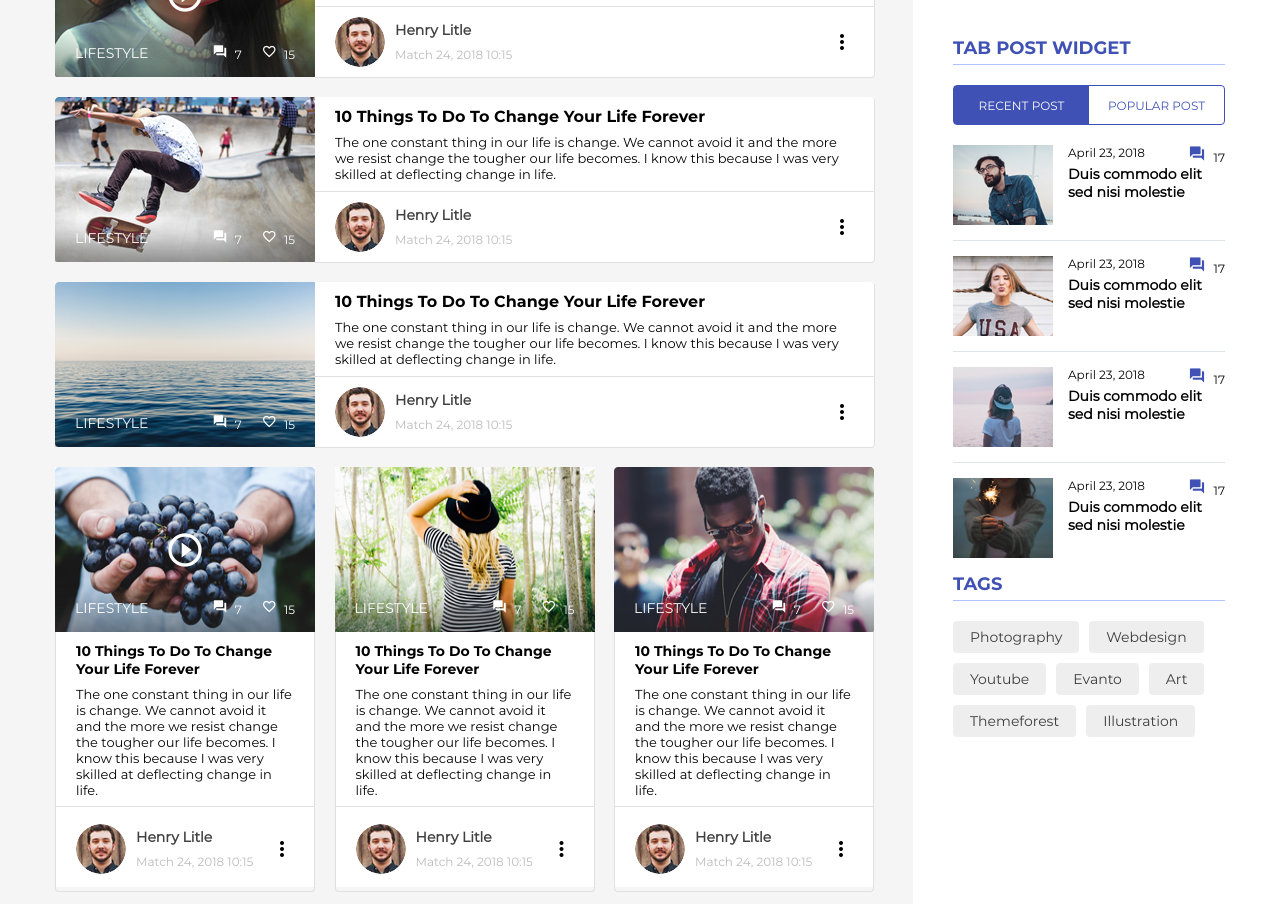
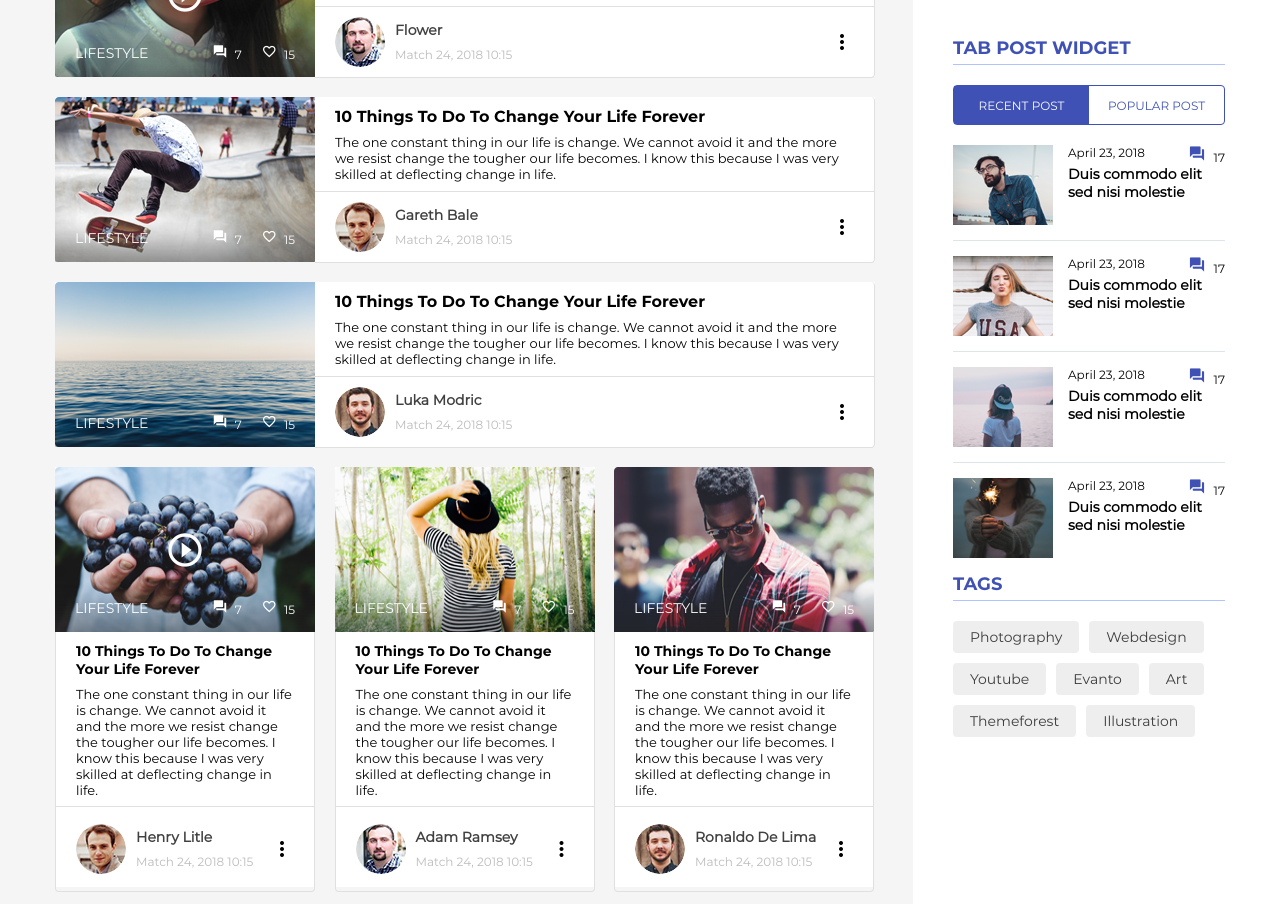
Before and after one commit to uvnavod/html-pasco, a plain HTML site: page index.html in a window 1280 px wide. Shown: the part 1660-2564 px from the top of the page. Drawn offline with Linux system fonts and the light colour scheme.

Commit message:
add author img

```diff
--- a/css/style.css
+++ b/css/style.css
@@ -384,6 +384,7 @@ a {
   width: 100%;
   margin-bottom: 20px;
   background: #fff;
+  box-sizing: border-box;
 }
 
 .main-article--horizontal {
@@ -504,6 +505,7 @@ a {
   border: 1px solid #e0e0e0;
   border-width: 0 1px 1px 1px;
   border-radius: 0 0 4px 4px;
+  box-sizing: border-box;
 }
 
 .main-article--horizontal .main-article-detail {
@@ -511,12 +513,14 @@ a {
   width: 100%;
   border-width: 0 1px 1px 0;
   border-radius: 0 4px 4px 0;
-  box-sizing: border-box;
+}
+
+.main-article--small .main-article-detail {
+  height: 260px;
 }
 
 .main-article--hafl .main-article-detail {
   height: 240px;
-  box-sizing: border-box;
 }
 
 .main-article-detail__content {
@@ -587,6 +591,7 @@ a {
 
 .main-article--small .main-article-detail-author {
   height: 84px;
+  box-sizing: border-box;
 }
 
 .main-article--hafl .main-article-detail-author {
@@ -610,6 +615,7 @@ a {
   transform: translateY(-50%);
   font-size: 24px;
   color: #000;
+  cursor: pointer;
 }
 
 .main-article-detail-author__info {
--- a/index.html
+++ b/index.html
@@ -102,7 +102,7 @@
           </div><!-- .banner-slider-main-slogan -->
           <div class="banner-slider-main-author">
             <img src="images/img_author_avatar.png" alt="author_avatar">
-            <p class="banner-slider-main-author__name">Henry Little</p>
+            <p class="banner-slider-main-author__name">David Beckham</p>
             <p class="banner-slider-main-author__date">April 28, 2016  10:15</p>
             <div class="banner-slider-main-author-react">
               <label class="banner-slider-main-author-react__comment">
@@ -168,7 +168,7 @@
           <div class="main-article-detail-author">
             <img src="images/img_author_1.png" alt="author_post">
             <div class="main-article-detail-author__info">
-              <h5>Henry Litle</h5>
+              <h5>Rubik</h5>
               <span>Match 24, 2018   10:15</span>
             </div>
             <i class="material-icons">more_vert</i>
@@ -199,9 +199,9 @@
             <p>The one constant thing in our life is change. We cannot avoid it and the more we resist change the tougher our life becomes. I know this because I was very skilled at deflecting change in life.</p>
           </div><!-- .main-article-detail__content -->
           <div class="main-article-detail-author">
-            <img src="images/img_author_1.png" alt="author_post">
+            <img src="images/img_author_2.png" alt="author_post">
             <div class="main-article-detail-author__info">
-              <h5>Henry Litle</h5>
+              <h5>Flower</h5>
               <span>Match 24, 2018   10:15</span>
             </div>
             <i class="material-icons">more_vert</i>
@@ -232,9 +232,9 @@
             <p>The one constant thing in our life is change. We cannot avoid it and the more we resist change the tougher our life becomes. I know this because I was very skilled at deflecting change in life.</p>
           </div><!-- .main-article-detail__content -->
           <div class="main-article-detail-author">
-            <img src="images/img_author_1.png" alt="author_post">
+            <img src="images/img_author_3.png" alt="author_post">
             <div class="main-article-detail-author__info">
-              <h5>Henry Litle</h5>
+              <h5>Gareth Bale</h5>
               <span>Match 24, 2018   10:15</span>
             </div>
             <i class="material-icons">more_vert</i>
@@ -267,7 +267,7 @@
           <div class="main-article-detail-author">
             <img src="images/img_author_1.png" alt="author_post">
             <div class="main-article-detail-author__info">
-              <h5>Henry Litle</h5>
+              <h5>Luka Modric</h5>
               <span>Match 24, 2018   10:15</span>
             </div>
             <i class="material-icons">more_vert</i>
@@ -298,7 +298,7 @@
             <p>The one constant thing in our life is change. We cannot avoid it and the more we resist change the tougher our life becomes. I know this because I was very skilled at deflecting change in life.</p>
           </div><!-- .main-article-detail__content -->
           <div class="main-article-detail-author">
-            <img src="images/img_author_1.png" alt="author_post">
+            <img src="images/img_author_3.png" alt="author_post">
             <div class="main-article-detail-author__info">
               <h5>Henry Litle</h5>
               <span>Match 24, 2018   10:15</span>
@@ -331,9 +331,9 @@
             <p>The one constant thing in our life is change. We cannot avoid it and the more we resist change the tougher our life becomes. I know this because I was very skilled at deflecting change in life.</p>
           </div><!-- .main-article-detail__content -->
           <div class="main-article-detail-author">
-            <img src="images/img_author_1.png" alt="author_post">
+            <img src="images/img_author_2.png" alt="author_post">
             <div class="main-article-detail-author__info">
-              <h5>Henry Litle</h5>
+              <h5>Adam Ramsey</h5>
               <span>Match 24, 2018   10:15</span>
             </div>
             <i class="material-icons">more_vert</i>
@@ -366,7 +366,7 @@
           <div class="main-article-detail-author">
             <img src="images/img_author_1.png" alt="author_post">
             <div class="main-article-detail-author__info">
-              <h5>Henry Litle</h5>
+              <h5>Ronaldo De Lima</h5>
               <span>Match 24, 2018   10:15</span>
             </div>
             <i class="material-icons">more_vert</i>
@@ -399,7 +399,7 @@
           <div class="main-article-detail-author">
             <img src="images/img_author_1.png" alt="author_post">
             <div class="main-article-detail-author__info">
-              <h5>Henry Litle</h5>
+              <h5>Neymar Jr</h5>
               <span>Match 24, 2018   10:15</span>
             </div>
             <i class="material-icons">more_vert</i>
@@ -432,7 +432,7 @@
           <div class="main-article-detail-author">
             <img src="images/img_author_1.png" alt="author_post">
             <div class="main-article-detail-author__info">
-              <h5>Henry Litle</h5>
+              <h5>Roberto Carlos</h5>
               <span>Match 24, 2018   10:15</span>
             </div>
             <i class="material-icons">more_vert</i>
```
Also changed, not shown: images/img_author_2.png (added), images/img_author_3.png (added).
